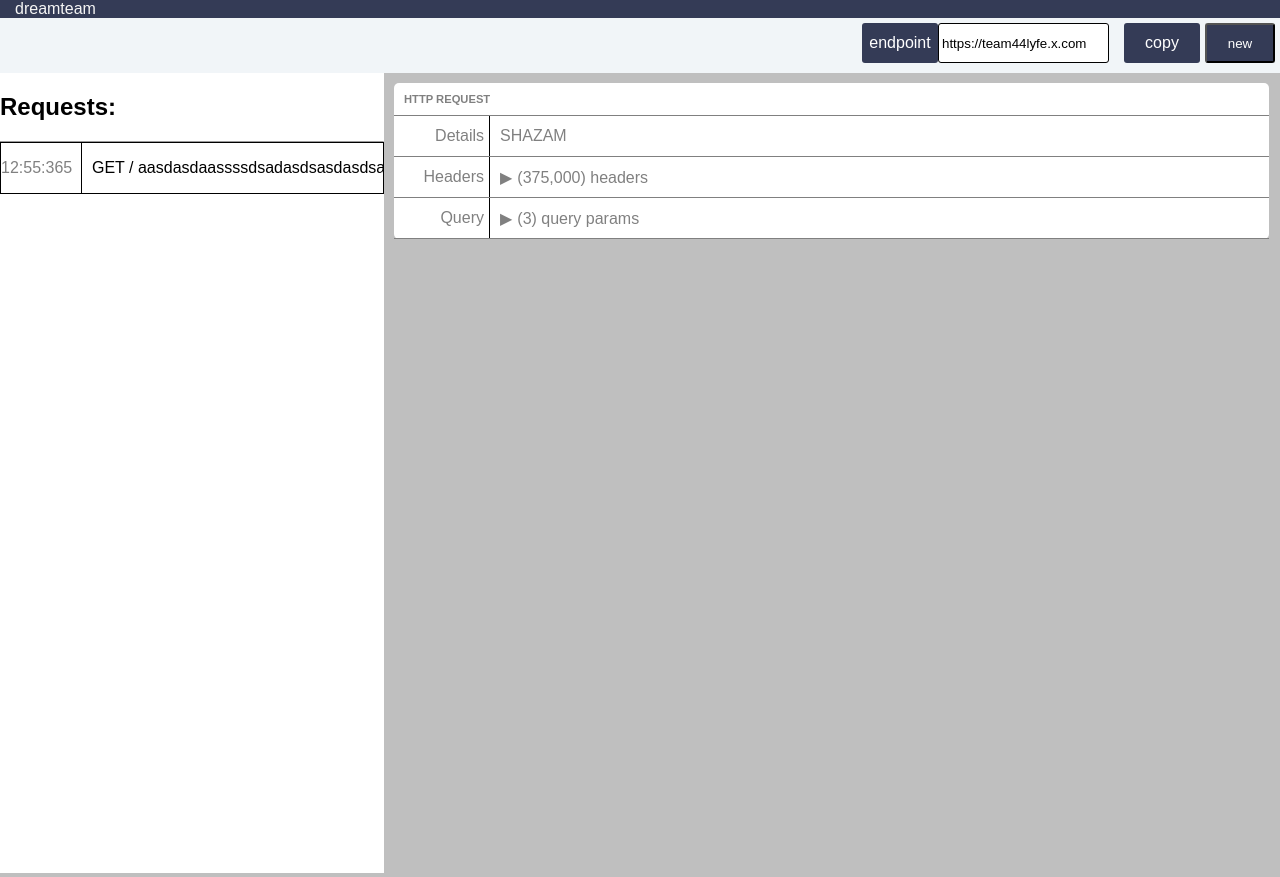
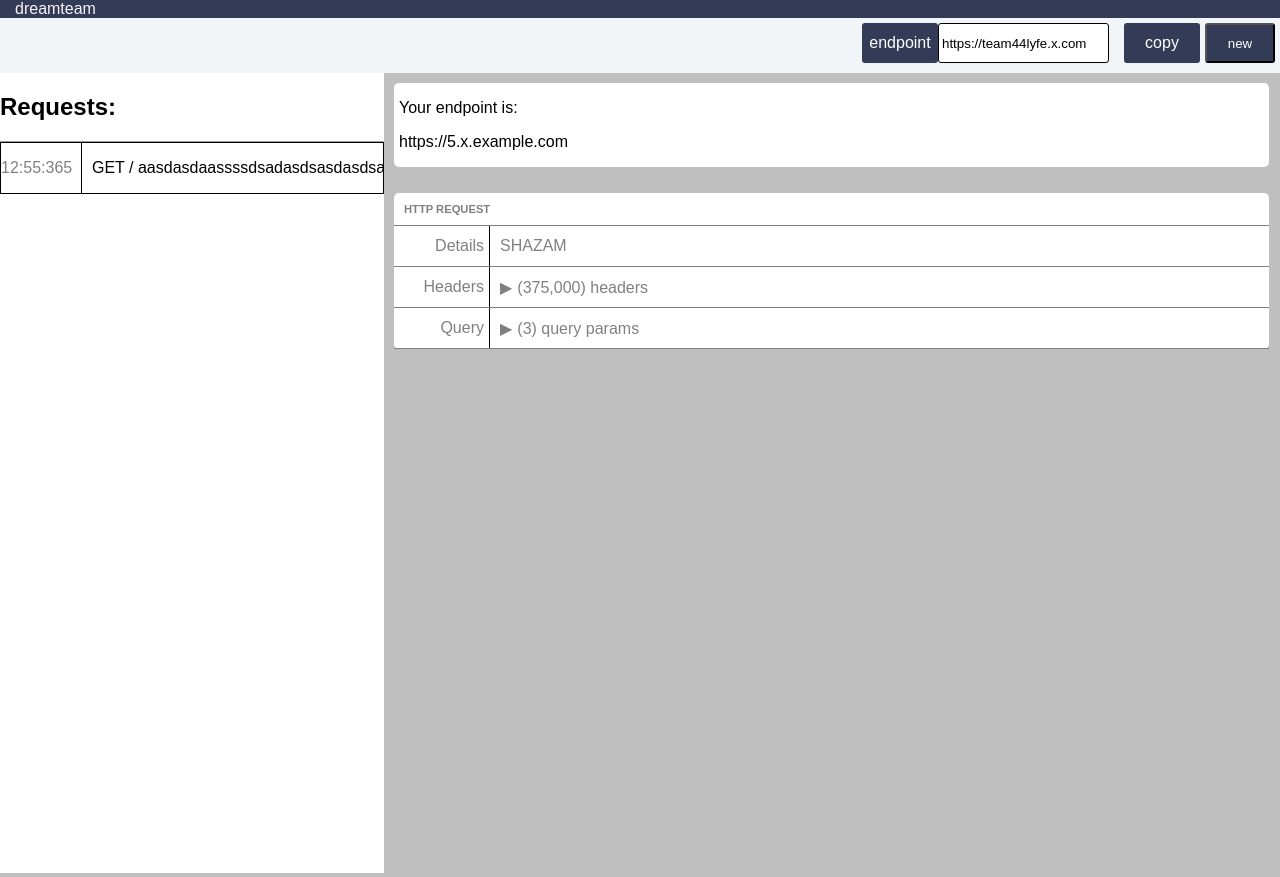
Before and after one commit to MattReg12/request_bin_clone, a React (Vite) app: page /bin/1 in a window 1280 px wide. Built offline with nearby package versions, Linux system fonts and the light colour scheme; a web font is replaced by a local one.

Commit message:
adding conditional rendering

```diff
--- /dev/null
+++ b/src/components/EndpointDetail.tsx
@@ -0,0 +1,16 @@
+import styles from './EndpointDetails.module.css'
+
+interface EndpointProp {
+  binId: string
+}
+
+function EndpointDetail({ binId }: EndpointProp) {
+  return (
+    <div className={styles.wrapper}>
+      <p>Your endpoint is: </p>
+      <p>{`https://${binId}.x.example.com`}</p>
+    </div>
+  )
+}
+
+export default EndpointDetail;
--- /dev/null
+++ b/src/components/EndpointDetails.module.css
@@ -0,0 +1,10 @@
+.wrapper {
+  display: inline-block;
+  width: 68%;
+  /* height: 300px; */
+  background-color: white;
+  position: absolute;
+  top: 10px;
+  border-radius: 5px;
+  padding-left: 5px
+}
--- a/src/components/EndpointSummary.tsx
+++ b/src/components/EndpointSummary.tsx
@@ -7,23 +7,14 @@ import { useNavigate, useParams } from 'react-router-dom';
 
 function EndpointSummary() {
   const { binId } = useParams();
-  alert(binId); /*  */
+
   const navigate = useNavigate();
-
-
-  React.useEffect(() => {
-    const sub = window.location.host.split('.')[0]
-
-    if (sub == 'poop') {
-      navigate('/')
-    }
-  }, [])
 
   return (
     <>
       <EndpointSummaryHeader />
       <EndpointSummarySubHeader />
-      <EndpointSummaryMain />
+      <EndpointSummaryMain requestId={'hi'} binId={'5'}/>
     </>
   )
 }
--- a/src/components/EndpointSummaryMain.tsx
+++ b/src/components/EndpointSummaryMain.tsx
@@ -2,12 +2,27 @@ import React from 'react'
 import styles from './EndpointSummaryMain.module.css'
 import RequestList from './RequestList';
 import RequestDetail from './RequestDetail';
+import EndpointDetail from './EndpointDetail';
 
-function EndpointSummaryMain() {
+interface EndpointSummaryMainProps {
+  requestId: string | undefined,
+  binId: string
+}
+
+function EndpointSummaryMain({ requestId, binId }: EndpointSummaryMainProps) {
+  const [requestClicked, setRequestClicked] = React.useState(false)
+
+  React.useEffect(() => {
+    if (requestId) {
+      setRequestClicked(true)
+    }
+  }, [])
+
   return (
     <div className={styles.wrapper}>
       <RequestList />
-      <RequestDetail />
+      <EndpointDetail binId={binId} />
+      {requestClicked && <RequestDetail />}
     </div>
   )
 }
--- a/src/components/RequestDetail.module.css
+++ b/src/components/RequestDetail.module.css
@@ -4,7 +4,7 @@
   /* height: 300px; */
   background-color: white;
   position: absolute;
-  top: 10px;
+  top: 120px;
   border-radius: 5px;
   padding-left: 5px
 }
--- a/src/services/endpoints.tsx
+++ b/src/services/endpoints.tsx
@@ -5,9 +5,9 @@ const create_endpoint = async () => {
     try {
     const response = await axios.post(baseUrl);
     // return response.data
-    return 'this message was successful';
+    return response;
   } catch (error) {
-    return '1234';
+    return 'endyl2yvntykt'; // some hashed val
   }
 }
 
```
